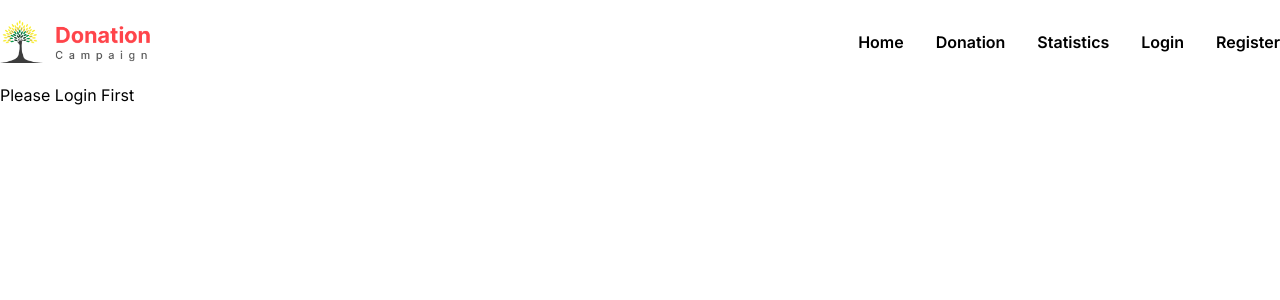
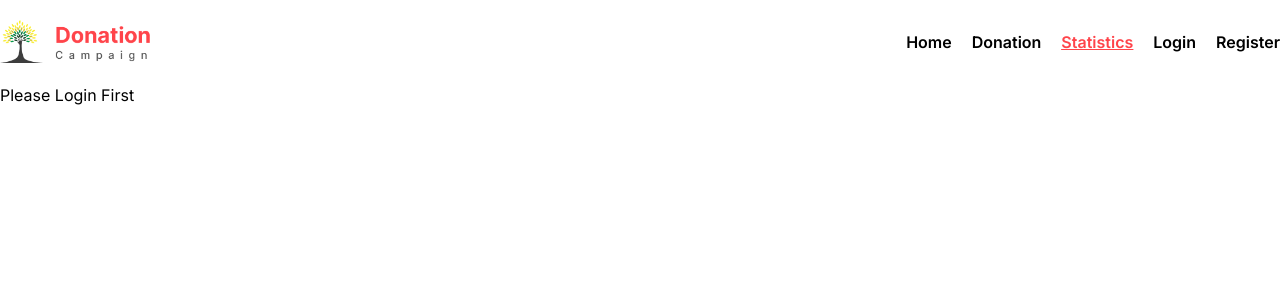
Before and after one commit to ArkoRoyBadhon/donation-client, a Next.js app: page /statistics in a window 1280 px wide. Shown: the top 300 px of the page. Built offline with nearby package versions, Linux system fonts and the light colour scheme; no server answers.

Commit message:
active routes defined

```diff
--- a/src/components/shared/navbar.tsx
+++ b/src/components/shared/navbar.tsx
@@ -3,22 +3,23 @@ import Image from "next/image";
 import logoImg from "@/assets/logo.png";
 import Link from "next/link";
 import { signOut, useSession } from "next-auth/react";
-import { useCreateUserMutation, useGetUserQuery, useLogOutMutation } from "@/redux/features/user/userApi";
-import { useAppDispatch, useAppSelector } from "@/redux/hook";
-import { jwtDecode } from "jwt-decode";
-import { useEffect, useState } from "react";
+import { useGetUserQuery, useLogOutMutation } from "@/redux/features/user/userApi";
+import { useAppDispatch} from "@/redux/hook";
+import { useEffect } from "react";
 import { setLoggedInfo } from "@/redux/features/user/userSlice";
-import { useRouter } from "next/navigation";
+import { useRouter,usePathname  } from "next/navigation";
 
 const Navbar = () => {
-  const [useriD, setUserID] = useState()
   const { data: session }: any = useSession();
   const [logOut, {}] = useLogOutMutation();
   const {data:userData} = useGetUserQuery(undefined)
-  const [createUser] = useCreateUserMutation(undefined)
 
   const dispatch = useAppDispatch()
   const router = useRouter()
+  const pathname = usePathname().slice(1)
+
+  console.log("pathName", pathname);
+
 
   const handleLogout = async () => {
     signOut();
@@ -30,7 +31,6 @@ const Navbar = () => {
   useEffect(()=> {
     dispatch(setLoggedInfo(userData?.data))
     localStorage.setItem("access_email",session?.user?.email)
-    console.log("sess", session);
 
   },[userData,session])
 
@@ -47,14 +47,14 @@ const Navbar = () => {
           />
         </div>
         <div className="">
-          <ul className="flex gap-8 font-semibold text-[16px]">
-            <li className="">
+          <ul className="flex gap-5 font-semibold text-[16px]">
+            <li className={`${pathname === "home" && "text-soft-red underline"} `}>
               <Link href="/">Home</Link>
             </li>
-            <li className="">
+            <li className={`${pathname === "donation" && "text-soft-red underline"} `}>
               <Link href="/donation">Donation</Link>
             </li>
-            <li className="">
+            <li className={`${pathname === "statistics" && "text-soft-red underline"} `}>
               <Link href="/statistics">Statistics</Link>
             </li>
             {session?.user?.email || userData?.data?.email ? (
@@ -67,10 +67,10 @@ const Navbar = () => {
               </>
             ) : (
               <>
-                <li className="">
+                <li className={`${pathname === "login" && "text-soft-red underline"} `}>
                   <Link href="/login">Login</Link>
                 </li>
-                <li className="">
+                <li className={`${pathname === "register" && "text-soft-red underline"} `}>
                   <Link href="/register">Register</Link>
                 </li>
               </>
```
